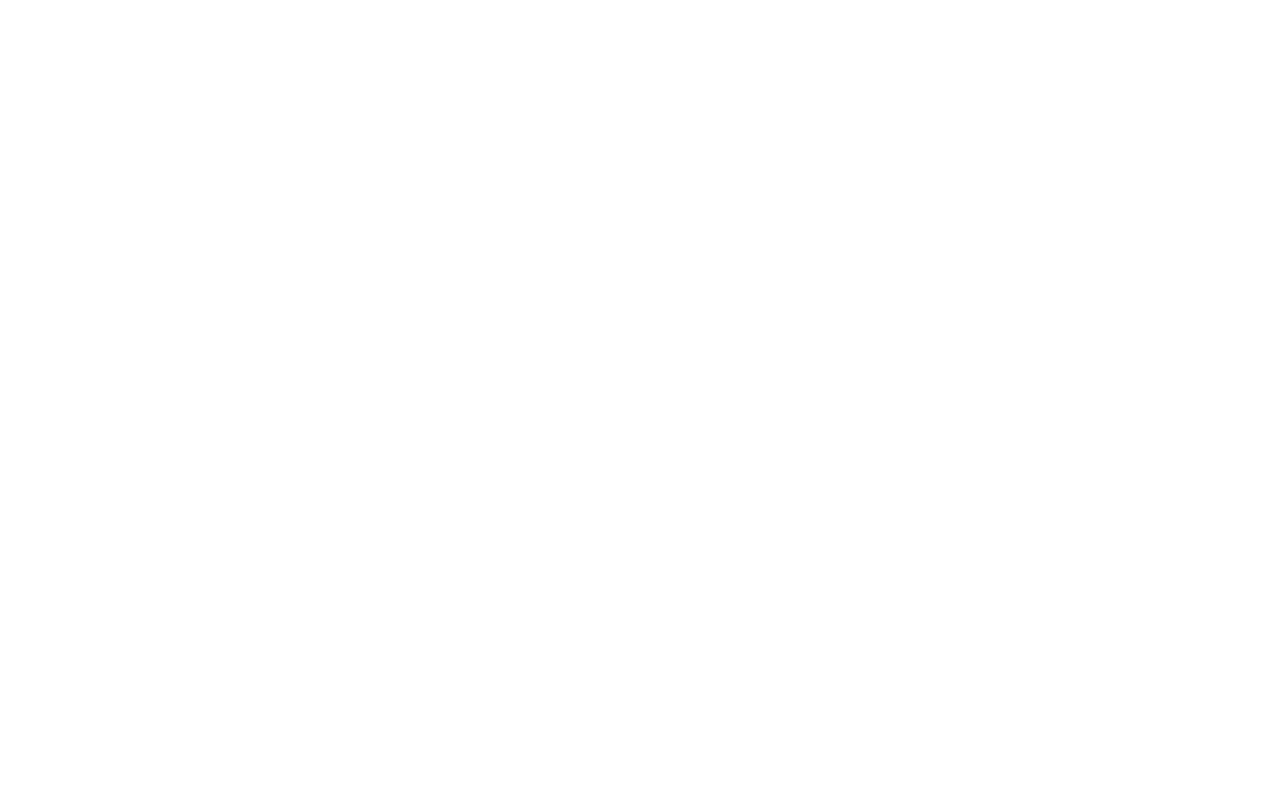
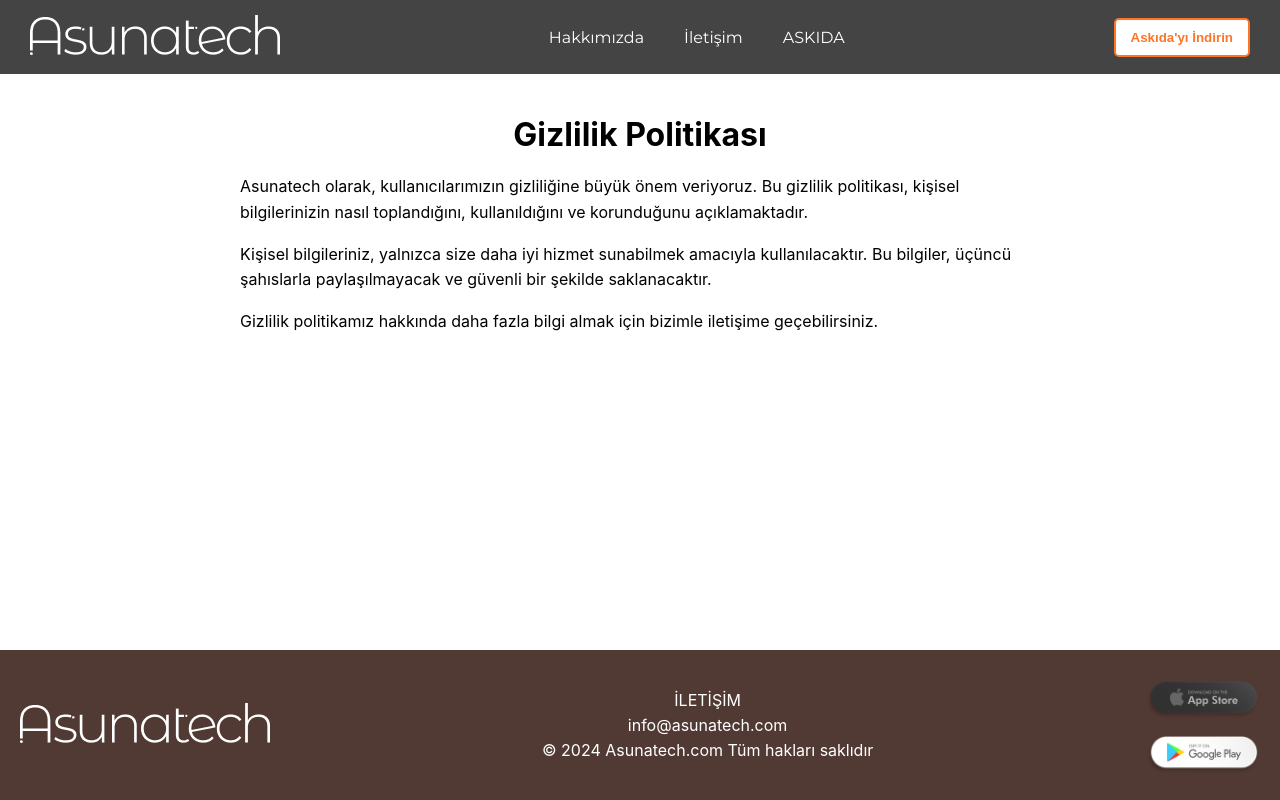
Before and after one commit to vbahadircan/Askida, a React (Create React App) app in the folder frontend/: page /gizlilik-politikasi in a window 1280 px wide. Before the commit this address had no page. Built offline with nearby package versions, Linux system fonts and the light colour scheme.

Commit message:
added gizlilik politikası

```diff
--- a/frontend/src/App.js
+++ b/frontend/src/App.js
@@ -4,6 +4,7 @@
 import HomePage from './HomePage';
 import QrCodeGeneration from './pages/QrCodeGeneration';
 import ComingSoonPage from './pages/ComingSoonPage';
+import GizlilikPage from './pages/GizlilikPage';
 
 import { updateFavicon } from './utils/favicon'; // Import the utility function
 
@@ -36,6 +37,7 @@
         <Route path="/askida" element={<HomePage />} />
         <Route path="/askida/askiya-birak" element={<QrCodeGeneration />} />
         <Route path="/404" element={<ComingSoonPage />} />
+        <Route path="/gizlilik-politikasi" element={<GizlilikPage />} />
 
       </Routes>
     </div>
--- /dev/null
+++ b/frontend/src/pages/GizlilikPage.css
@@ -0,0 +1,26 @@
+/* src/pages/GizlilikPage.css */
+
+.gizlilik-page {
+    display: flex;
+    flex-direction: column;
+    min-height: 100vh;
+}
+
+.gizlilik-content {
+    flex: 1;
+    padding: 20px;
+    max-width: 800px;
+    margin: 0 auto;
+}
+
+.gizlilik-content h1 {
+    text-align: center;
+    margin-bottom: 20px;
+}
+
+.gizlilik-content p {
+    margin-bottom: 15px;
+    line-height: 1.6;
+}
+
+/* Add more custom styles as needed */
--- /dev/null
+++ b/frontend/src/pages/GizlilikPage.js
@@ -0,0 +1,32 @@
+// src/pages/GizlilikPage.js
+
+import React from 'react';
+import Navbar from '../components/Navbar';
+import Footer from '../components/Footer';
+import styles from './GizlilikPage.module.css';
+import './GizlilikPage.css';
+import logo from '../logo_beyaz.png';
+
+const GizlilikPage = () => {
+  return (
+    <div className="gizlilik-page">
+      <Navbar logo={logo} customClass={styles.customNavbar}
+      /> {/* Apply custom class */}
+      <div className="gizlilik-content">
+        <h1>Gizlilik Politikası</h1>
+        <p>
+          Asunatech olarak, kullanıcılarımızın gizliliğine büyük önem veriyoruz. Bu gizlilik politikası, kişisel bilgilerinizin nasıl toplandığını, kullanıldığını ve korunduğunu açıklamaktadır.
+        </p>
+        <p>
+          Kişisel bilgileriniz, yalnızca size daha iyi hizmet sunabilmek amacıyla kullanılacaktır. Bu bilgiler, üçüncü şahıslarla paylaşılmayacak ve güvenli bir şekilde saklanacaktır.
+        </p>
+        <p>
+          Gizlilik politikamız hakkında daha fazla bilgi almak için bizimle iletişime geçebilirsiniz.
+        </p>
+      </div>
+      <Footer />
+    </div>
+  );
+};
+
+export default GizlilikPage;
--- /dev/null
+++ b/frontend/src/pages/GizlilikPage.module.css
@@ -0,0 +1,22 @@
+/* src/pages/GizlilikPage.module.css */
+.customNavbar {
+    background-color: #444; /* Custom background color */
+    padding: 15px 30px; /* Custom padding */
+}
+
+.customDownloadButton {
+    background-color: #008CBA; /* Blue background */
+    color: white; /* White text */
+    padding: 10px 20px; /* Padding */
+    border: none; /* No border */
+    border-radius: 5px; /* Rounded corners */
+    cursor: pointer; /* Pointer cursor on hover */
+    text-align: center; /* Center text */
+    text-decoration: none; /* No underline */
+    display: inline-block; /* Inline-block display */
+    font-size: 16px; /* Font size */
+}
+
+.customDownloadButton:hover {
+    background-color: #005f73; /* Darker blue on hover */
+}
```
